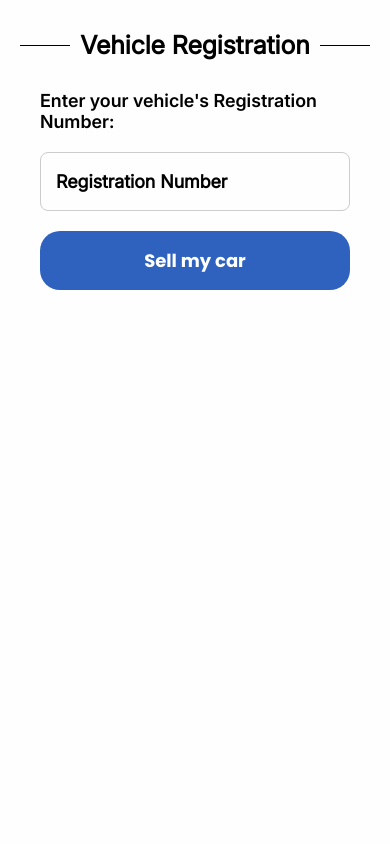
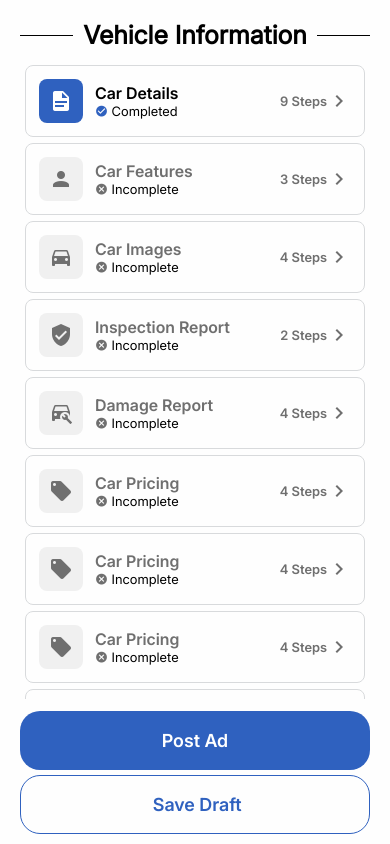
Before and after one commit to HafizBasit7/DriveBids_Mobile, a React Native app: screen / in a window 390 px wide. Built offline with nearby package versions, Linux system fonts and the light colour scheme.

Commit message:
Vehicle Information Screen Done

```diff
--- a/App.js
+++ b/App.js
@@ -14,6 +14,7 @@ import HomeBanner from "./CustomComponents/HomeBanner";
 import { GlobalStyles } from "./Styles/GlobalStyles";
 import SellCar from "./Screens/tahirScreens/SellCar";
 import VehicleReg from "./Screens/tahirScreens/VehicleReg";
+import VehicleInfo from "./Screens/tahirScreens/VehicleInfo";
 
 export default function App() {
   const fontsLoaded = useLoadFonts();
@@ -24,7 +25,8 @@ export default function App() {
     <>
       {/* <ForgetPass /> */}
       {/* <SellCar /> */}
-      <VehicleReg />
+      {/* <VehicleReg /> */}
+      <VehicleInfo />
     </>
   );
 }
--- a/CustomComponents/CustomButton.js
+++ b/CustomComponents/CustomButton.js
@@ -22,7 +22,7 @@ const styles = StyleSheet.create({
   },
   buttonText: {
     color: "#fff",
-    fontFamily: "Poppins-Bold",
+    fontFamily: "Inter-SemiBold",
     fontSize: 18,
   },
 });
--- /dev/null
+++ b/CustomComponents/tahirComponents/VehicleInfoCard.jsx
@@ -0,0 +1,101 @@
+import React, { memo } from "react";
+import { View, Text, TouchableOpacity, StyleSheet } from "react-native";
+import Icon from "react-native-vector-icons/MaterialCommunityIcons";
+import { GlobalStyles } from "../../Styles/GlobalStyles";
+
+const VehicleInfoCard = ({
+  name,
+  steps,
+  iconName,
+  completionStatus,
+  onPress,
+}) => {
+  return (
+    <TouchableOpacity style={styles.container} onPress={onPress}>
+      <View
+        style={[
+          styles.iconContainer,
+          {
+            backgroundColor:
+              completionStatus === "Completed"
+                ? GlobalStyles.colors.ButtonColor
+                : "#F0F0F0",
+          },
+        ]}
+      >
+        <Icon
+          name={iconName}
+          size={24}
+          color={completionStatus === "Completed" ? "white" : "#6F6F6F"}
+        />
+      </View>
+      <View style={styles.infoContainer}>
+        <Text
+          style={[
+            styles.name,
+            completionStatus === "Completed"
+              ? { color: "black" }
+              : { color: "#6F6F6F" },
+          ]}
+        >
+          {name}
+        </Text>
+
+        <Text style={{ fontSize: 13, fontFamily: "Inter-Regular" }}>
+          <Icon
+            name={
+              completionStatus === "Completed" ? "check-circle" : "close-circle"
+            }
+            style={[
+              completionStatus === "Completed"
+                ? { color: GlobalStyles.colors.ButtonColor, fontSize: 13 }
+                : { color: "#6F6F6F", fontSize: 13 },
+            ]}
+          />
+          {" " + completionStatus}
+        </Text>
+      </View>
+      <Text
+        style={{ fontFamily: "Inter-SemiBold", fontSize: 13, color: "#6F6F6F" }}
+      >
+        {steps} Steps
+      </Text>
+      <Icon name="chevron-right" size={24} color="#6F6F6F" />
+    </TouchableOpacity>
+  );
+};
+
+const styles = StyleSheet.create({
+  container: {
+    flexDirection: "row",
+    alignItems: "center",
+    padding: 13,
+    borderColor: "#D8DADC",
+    borderWidth: 1,
+
+    borderRadius: 8,
+
+    width: "100%",
+    marginBlock: 3,
+  },
+  iconContainer: {
+    padding: 10,
+    borderRadius: 8,
+  },
+  infoContainer: {
+    flex: 1,
+    marginLeft: 12,
+  },
+  name: {
+    fontSize: 16,
+    fontFamily: "Inter-SemiBold",
+  },
+  completionStatus: {
+    fontSize: 14,
+  },
+  Completedd: {
+    color: "#007AFF",
+  },
+});
+
+export default memo(VehicleInfoCard);
--- /dev/null
+++ b/Screens/tahirScreens/VehicleInfo.jsx
@@ -0,0 +1,156 @@
+import React from "react";
+import {
+  View,
+  Text,
+  TextInput,
+  StyleSheet,
+  TouchableOpacity,
+  ScrollView,
+} from "react-native";
+import SectionHeader from "../../CustomComponents/tahirComponents/SectionHeader";
+import { GlobalStyles } from "../../Styles/GlobalStyles";
+import CustomButton from "../../CustomComponents/CustomButton";
+import VehicleInfoCard from "../../CustomComponents/tahirComponents/VehicleInfoCard";
+import { MaterialIcons, FontAwesome5 } from "@expo/vector-icons";
+
+// import { Svg, Line } from "react-native-svg";
+
+const VehicleInfo = () => {
+  return (
+    <View style={styles.container}>
+      <SectionHeader title={"Vehicle Information"} />
+      <ScrollView showsVerticalScrollIndicator={false} style={styles.head}>
+        <VehicleInfoCard
+          name="Car Details"
+          steps={9}
+          iconName="file-document"
+          completionStatus="Completed"
+          onPress={() => alert("Car Details Clicked")}
+        />
+        <VehicleInfoCard
+          name="Car Features"
+          steps={3}
+          iconName="account"
+          completionStatus="Incomplete"
+          onPress={() => alert("Car Features Clicked")}
+        />
+        <VehicleInfoCard
+          name="Car Images"
+          steps={4}
+          iconName="car"
+          completionStatus="Incomplete"
+          onPress={() => alert("Car Images Clicked")}
+        />
+        <VehicleInfoCard
+          name="Inspection Report"
+          steps={2}
+          iconName="shield-check"
+          completionStatus="Incomplete"
+          onPress={() => alert("Inspection Report Clicked")}
+        />
+        <VehicleInfoCard
+          name="Damage Report"
+          steps={4}
+          iconName="car-wrench"
+          completionStatus="Incomplete"
+          onPress={() => alert("Damage Report Clicked")}
+        />
+        <VehicleInfoCard
+          name="Car Pricing"
+          steps={4}
+          iconName="tag"
+          completionStatus="Incomplete"
+          onPress={() => alert("Car Pricing Clicked")}
+        />
+        <VehicleInfoCard
+          name="Car Pricing"
+          steps={4}
+          iconName="tag"
+          completionStatus="Incomplete"
+          onPress={() => alert("Car Pricing Clicked")}
+        />
+        <VehicleInfoCard
+          name="Car Pricing"
+          steps={4}
+          iconName="tag"
+          completionStatus="Incomplete"
+          onPress={() => alert("Car Pricing Clicked")}
+        />
+        <VehicleInfoCard
+          name="Car Pricing"
+          steps={4}
+          iconName="tag"
+          completionStatus="Incomplete"
+          onPress={() => alert("Car Pricing Clicked")}
+        />
+        <VehicleInfoCard
+          name="Car Pricing"
+          steps={4}
+          iconName="tag"
+          completionStatus="Incomplete"
+          onPress={() => alert("Car Pricing Clicked")}
+        />
+        <VehicleInfoCard
+          name="Car Pricing"
+          steps={4}
+          iconName="tag"
+          completionStatus="Incomplete"
+          onPress={() => alert("Car Pricing Clicked")}
+        />
+        <VehicleInfoCard
+          name="Car Pricingx"
+          steps={4}
+          iconName="tag"
+          completionStatus="Incomplete"
+          onPress={() => alert("Car Pricing Clicked")}
+        />
+      </ScrollView>
+
+      <View
+        style={{
+          width: "100%",
+        }}
+      >
+        <CustomButton
+          style={{
+            marginBottom: 5,
+            marginTop: 10,
+          }}
+          title="Post Ad"
+        />
+        <CustomButton
+          title=" Save Draft"
+          style={{
+            backgroundColor: "transparent",
+            borderColor: GlobalStyles.colors.ButtonColor,
+            borderWidth: 1,
+            marginBottom: 0,
+          }}
+          textStyle={{
+            color: GlobalStyles.colors.ButtonColor,
+
+            fontFamily: "Inter-SemiBold",
+          }}
+        />
+      </View>
+    </View>
+  );
+};
+
+const styles = StyleSheet.create({
+  container: {
+    flex: 1,
+
+    paddingHorizontal: 20,
+    paddingVertical: 10,
+    backgroundColor: GlobalStyles.colors.ScreenBg,
+
+    gap: 2,
+  },
+  head: {
+    paddingHorizontal: 5,
+    width: "100%",
+  },
+});
+
+export default VehicleInfo;
```
Also changed, not shown: CustomComponents/tahirComponents/temp.txt (deleted), 1 other file (tests, documents, lock files or other folders).
